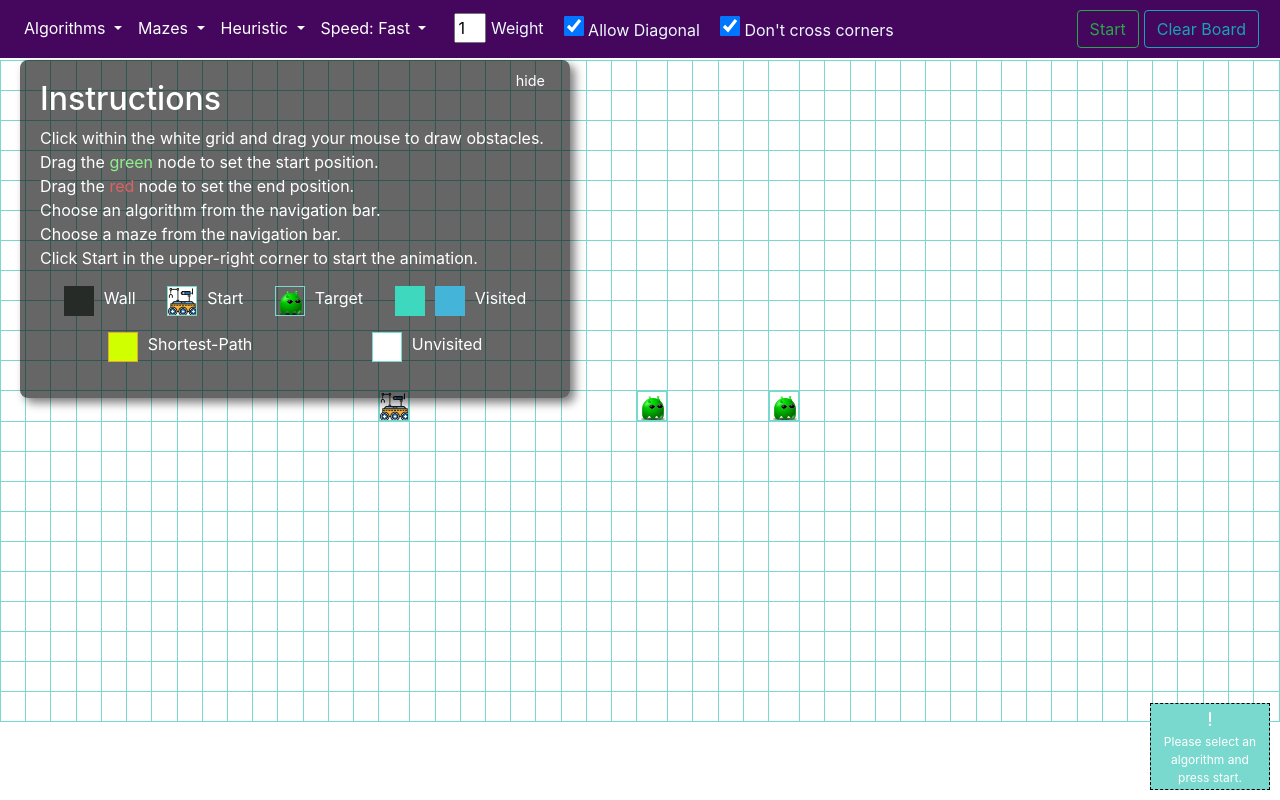
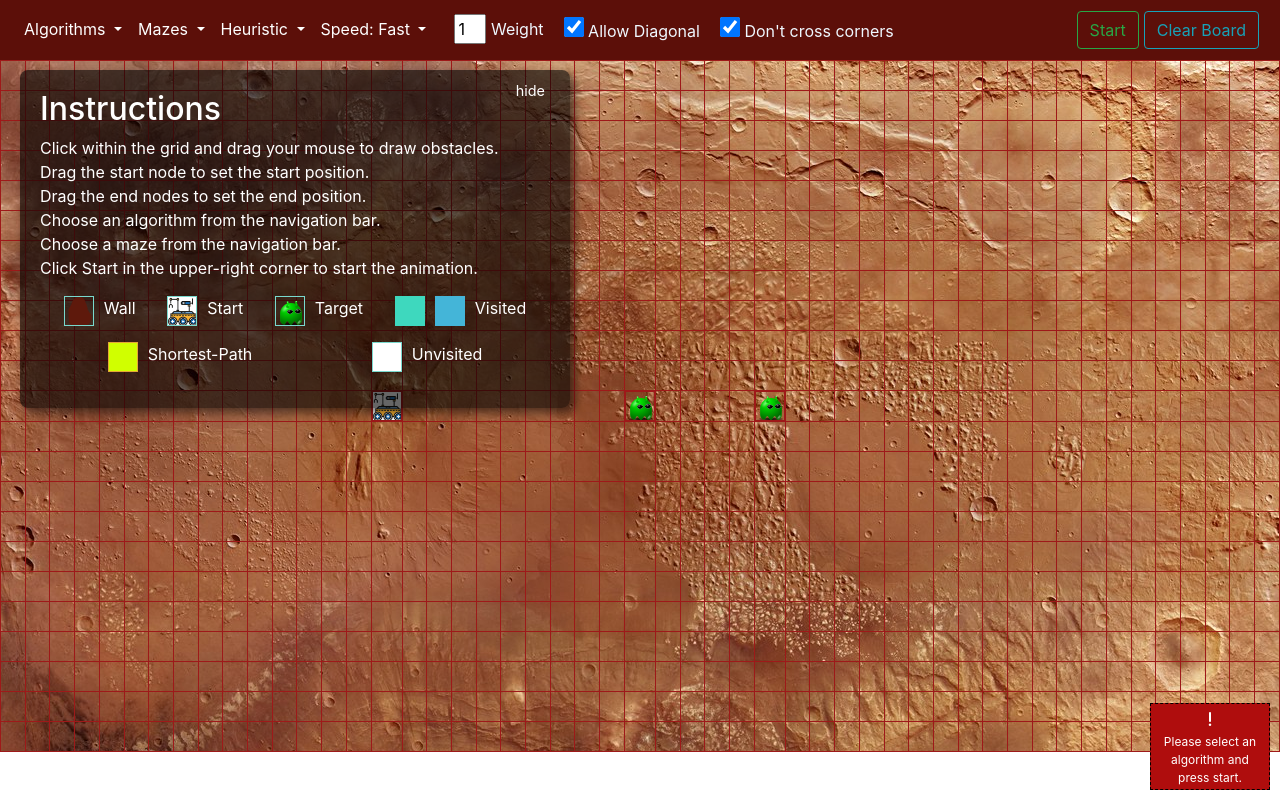
Before and after one commit to gayathri0329/marshackers, a plain HTML site: page index.html in a window 1280 px wide. Drawn offline with nearby package versions, Linux system fonts and the light colour scheme.

Commit message:
frontend

```diff
--- a/index.html
+++ b/index.html
@@ -18,7 +18,7 @@
   <body>
     <nav
       class="navbar navbar-expand-sm fixed-top navbar-light"
-      style="background-color: rgb(69, 7, 94);"
+      style="background-color: rgb(92, 15, 9); height: 60px;"
       id="myNavbar"
     >
       <button
@@ -176,11 +176,10 @@
         <h2 class="header_title">Instructions</h2>
         <span id="hide_instructions">hide</span>
       </header>
-      Click within the <span class="white">white</span> grid and drag your mouse
-      to draw obstacles. <br />
-      Drag the <span class="green">green</span> node to set the start position.
+      Click within the grid and drag your mouse to draw obstacles. <br />
+      Drag the start node to set the start position.
       <br />
-      Drag the <span class="red">red</span> node to set the end position. <br />
+      Drag the end nodes to set the end position. <br />
       Choose an algorithm from the navigation bar. <br />
       Choose a maze from the navigation bar. <br />
       Click Start in the upper-right corner to start the animation.
--- a/script.js
+++ b/script.js
@@ -1,8 +1,8 @@
 /*To do list
 Implement JPS for 2 end nodes
 Add different mazes other than present in this code */
-var totalRows = 22;
-var totalCols = 50;
+var totalRows = 23;
+var totalCols = 51;
 var inProgress = false;
 var cellsToAnimate = [];
 var createWalls = false;
--- a/styles/main.css
+++ b/styles/main.css
@@ -4,10 +4,9 @@ body {
 }
 
 td {
-  border: 1px solid #79d9ce;
+  border: 1px solid #9e1919;
   width: 30px;
   height: 30px;
-  background-color: white;
 }
 
 .key {
@@ -32,8 +31,10 @@ ul {
 
 .wall {
   transition: background-color 0.1s ease-in-out;
-  background-color: #262b28;
-  border-color: #262b28;
+  background: url(rocks.svg);
+  width: 30px;
+  height: 30px;
+  background-size: 30px 30px;
 }
 
 .none {
@@ -85,6 +86,7 @@ ul {
 
 #bigTableContainer {
   margin-top: 30px;
+  background-image: url(mars.jpg);
 }
 
 .custom-section {
@@ -98,7 +100,7 @@ ul {
 #results {
   height: 87px;
   width: 120px;
-  background-color: #79d9ce;
+  background-color: #af0d0d;
   position: fixed;
   right: 10px;
   bottom: 10px;
@@ -139,7 +141,7 @@ ul {
   cursor: default;
 }
 #instructions_panel {
-  top: 60px;
+  top: 70px;
   left: 20px;
   width: 550px;
 }
```
Also changed, not shown: styles/rock.png (added), styles/rocks.svg (added).
